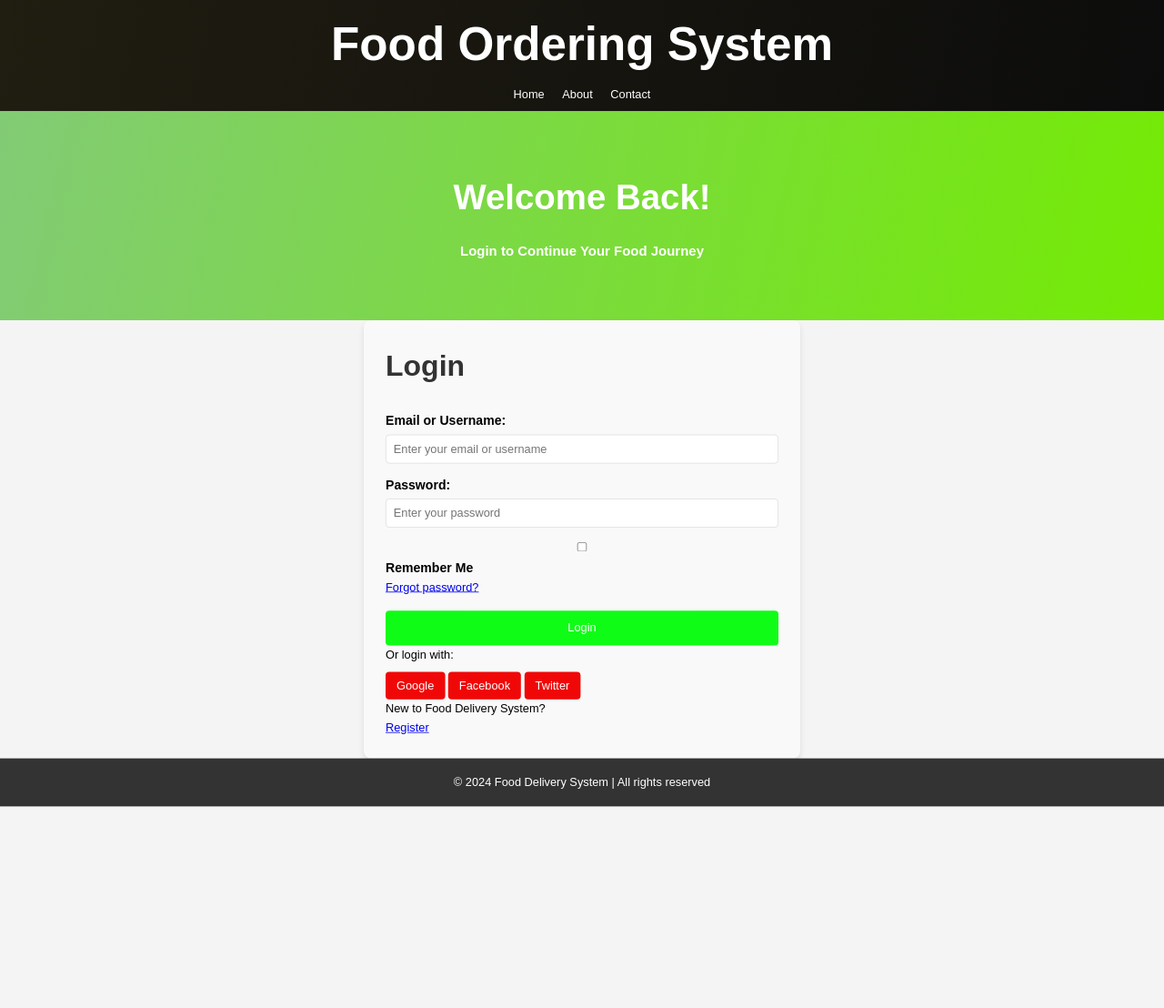
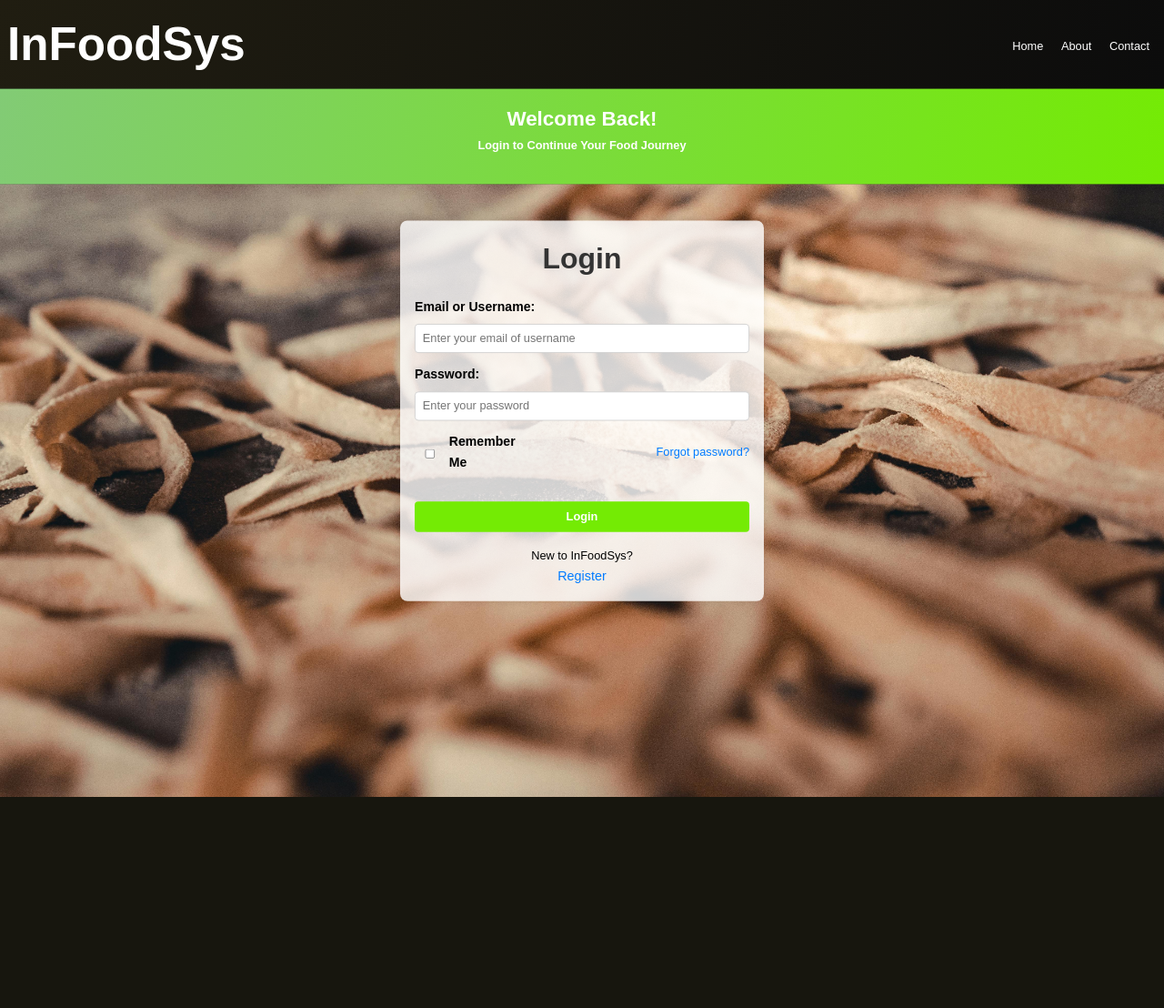
Before and after one commit to sailesh-prasad/Online_Food_Ordering_System, a Django app: template customer/templates/authentication/login.html in a window 1280 px wide; the page is wider, and only the part inside the window is pictured. Shown: that part at 91% size. After the commit the page ends 876 px from the top of that part, so only its background shows below. Run offline with Django 3.2, Linux system fonts and the light colour scheme; the template is opened without the code that fills it, so the values that code supplies are empty.

Commit message:
updatedui

```diff
--- a/customer/admin.py
+++ b/customer/admin.py
@@ -1,5 +1,5 @@
 from django.contrib import admin
-from customer.models import customerUser, Feedback, Contact, Order, State, City, Place
+from customer.models import customerUser, Contact, Order, State, City, Place
 from import_export.admin import ImportExportModelAdmin
 
 class UserAdmin(admin.ModelAdmin):
@@ -12,7 +12,7 @@ admin.site.register(customerUser, UserAdmin)
 class Comments(admin.ModelAdmin):
     list_display = ['stars', 'comments']
 
-admin.site.register(Feedback, Comments)
+
 admin.site.register(Contact)
 
 class StateAdmin(ImportExportModelAdmin):
--- a/customer/templates/authentication/login.html
+++ b/customer/templates/authentication/login.html
@@ -1,55 +1,251 @@
-{% load static %}
+
+{%load static%}
+
 <!DOCTYPE html>
 <html lang="en">
   <head>
-    <meta charset="UTF-8">
-    <meta name="viewport" content="width=device-width, initial-scale=1.0">
+    <meta charset="UTF-8" />
+    <meta name="viewport" content="width=device-width, initial-scale=1.0" />
     <title>Login</title>
-    <link rel="stylesheet" href="{% static 'css/styles.css' %}">
+    <link rel="stylesheet" href="{% static 'css/styles.css' %}" />
     <script>
-        document.addEventListener('DOMContentLoaded', function() {
-            const form = document.querySelector('form');
-            form.addEventListener('submit', function(event) {
-                const email = document.getElementById('email');
-                const password = document.getElementById('password');
+      document.addEventListener("DOMContentLoaded", function () {
+        const form = document.querySelector("form");
+        form.addEventListener("submit", function (event) {
+          const email = document.getElementById("email");
+          const password = document.getElementById("password");
           let valid = true;
 
           if (!email.value) {
             valid = false;
-                    email.classList.add('error');
+            email.classList.add("error");
           } else {
-                    email.classList.remove('error');
+            email.classList.remove("error");
           }
 
           if (!password.value) {
             valid = false;
-                    password.classList.add('error');
+            password.classList.add("error");
           } else {
-                    password.classList.remove('error');
+            password.classList.remove("error");
           }
 
           if (!valid) {
             event.preventDefault();
-                    document.getElementById('error-message').style.display = 'block';
+            document.getElementById("error-message").style.display = "block";
           }
         });
       });
     </script>
     <style>
+      body {
+        background-image: url('{% static "images/background1.jpg" %}');
+        background-size: cover;
+        background-repeat: no-repeat;
+        background-position: center center;
+        font-family: Arial, sans-serif;
+        display: flex;
+        flex-direction: column;
+        min-height: 100vh;
+      }
+
+      .header {
+        display: flex;
+        justify-content: space-between;
+        align-items: center;
+        padding: 10px;
+        background-color: rgba(0, 0, 0, 0.5);
+        color: white;
+      }
+
+      .logo {
+        font-size: 15px;
+        font-weight: bold;
+      }
+
+      .nav a {
+        color: white;
+        margin: 0 10px;
+        text-decoration: none;
+      }
+
+      .hero {
+        background-color: rgba(0, 0, 0, 0.5); /* Corrected background-color */
+        text-align: center;
+        padding: 20px 10px; /* Reduced padding */
+        color: white;
+      }
+
+      .hero h1 {
+        font-size: 28px; /* Reduced font size */
+        margin-bottom: 0px;
+      }
+
+      .hero h3 {
+        font-size: 16px; /* Reduced font size */
+        margin-bottom: 20px;
+      }
+
+      .form-container {
+        max-width: 500px;
+        margin: 50px auto;
+        padding: 20px;
+        background-color: rgba(255, 255, 255, 0.8);
+        border-radius: 10px;
+        box-shadow: 0 0 10px rgba(0, 0, 0, 0.1);
+      }
+
+      .form-container h2 {
+        text-align: center;
+        margin-bottom: 20px;
+      }
+
+      .form-field {
+        margin-bottom: 15px;
+      }
+
+      .form-field label {
+        display: block;
+        margin-bottom: 5px;
+      }
+
+      .form-field input {
+        width: 100%;
+        padding: 10px;
+        border: 1px solid #ccc;
+        border-radius: 5px;
+      }
+
+      .form-options {
+        display: flex;
+        justify-content: space-between;
+        align-items: center;
+        margin-bottom: 20px;
+      }
+
+      .form-options div {
+        display: flex;
+        align-items: center;
+      }
+
+      .form-options input[type="checkbox"] {
+        margin-right: 5px;
+      }
+
+      .form-options a {
+        color: #007bff;
+        text-decoration: none;
+      }
+
+      .form-options a:hover {
+        text-decoration: underline;
+      }
+
+      .submit-btn {
+        width: 100%;
+        padding: 12px;
+        background-color: #74eb04;
+        border: none;
+        border-radius: 5px;
+        font-weight: bold;
+        cursor: pointer;
+        transition: background-color 0.3s;
+      }
+
+      .submit-btn:hover {
+        background-color: #82cb75;
+      }
+
+      .social-login {
+        text-align: center;
+        margin-top: 20px;
+      }
+
+      .social-login p {
+        margin-bottom: 10px;
+      }
+
+      .social-btn {
+        margin: 5px;
+        padding: 10px 20px;
+        border: none;
+        border-radius: 5px;
+        cursor: pointer;
+        transition: background-color 0.3s;
+      }
+
+      .social-btn.google {
+        background-color: #db4437;
+        color: white;
+      }
+
+      .social-btn.facebook {
+        background-color: #3b5998;
+        color: white;
+      }
+
+      .social-btn.twitter {
+        background-color: #1da1f2;
+        color: white;
+      }
+
+
+      .register-prompt {
+        text-align: center;
+        margin-top: 20px;
+      }
+
+      .register-prompt a {
+        color: #007bff;
+        text-decoration: none;
+        font-size: 18px; /* Increased font size */
+      }
+
+      .register-prompt a:hover {
+        text-decoration: underline;
+      }
+
+      .footer {
+        text-align: center;
+        background-color: rgba(0, 0, 0, 0.5);
+        color: white;
+        padding: 20px;
+        width: 100%;
+        margin-top: auto; /* Ensure footer stays at the bottom */
+        position: relative;
+      }
+
       .error {
         border-color: red;
       }
+
       #error-message {
         display: none;
         color: red;
         margin-bottom: 10px;
+      }
+
+      .alert {
+        padding: 10px;
+        margin-bottom: 10px;
+        border-radius: 5px;
+      }
+
+      .alert-danger {
+        background-color: #f8d7da;
+        color: #721c24;
+      }
+
+      .alert-primary {
+        background-color: #cce5ff;
+        color: #004085;
       }
     </style>
   </head>
   <body>
     <!-- Header Section -->
     <header class="header">
-        <div class="logo">Food Ordering System</div>
+      <div class="logo">InFoodSys</div>
       <nav class="nav">
         <a href="{% url 'Home' %}">Home</a>
         <a href="#about">About</a>
@@ -73,19 +269,11 @@
           {% csrf_token %}
 
           <!-- Display messages (Success/Errors) -->
-                {% if messages %}
-                    {% for message in messages %}
-                        {% if message.tags == 'error' %}
-                            <div class="alert alert-danger" role="alert">
-                                {{ message }}
-                            </div>
+          {% if messages %} {% for message in messages %} {% if message.tags == 'error' %}
+          <div class="alert alert-danger" role="alert">{{ message }}</div>
           {% else %}
-                            <div class="alert alert-primary" role="alert">
-                                {{ message }}
-                            </div>
-                        {% endif %}
-                    {% endfor %}
-                {% endif %}
+          <div class="alert alert-primary" role="alert">{{ message }}</div>
+          {% endif %} {% endfor %} {% endif %}
 
           <!-- Error message for empty fields -->
           <div id="error-message">Please fill in all fields.</div>
@@ -93,19 +281,31 @@
           <!-- Email input (Username) -->
           <div class="form-field">
             <label for="email">Email or Username:</label>
-                    <input type="text" id="email" name="email" placeholder="Enter your email or username" required>
+            <input
+              type="text"
+              id="email"
+              name="email"
+              placeholder="Enter your email of username"
+              required
+            />
           </div>
 
           <!-- Password input -->
           <div class="form-field">
             <label for="password">Password:</label>
-                    <input type="password" id="password" name="password" placeholder="Enter your password" required>
+            <input
+              type="password"
+              id="password"
+              name="password"
+              placeholder="Enter your password"
+              required
+            />
           </div>
 
           <!-- Remember Me and Forgot Password -->
           <div class="form-options">
             <div>
-                        <input type="checkbox" id="remember" name="remember">
+              <input type="checkbox" id="remember" name="remember" />
               <label for="remember">Remember Me</label>
             </div>
             <a href="{% url 'password_reset' %}">Forgot password?</a>
@@ -114,26 +314,30 @@
           <!-- Submit button -->
           <button type="submit" class="submit-btn">Login</button>
 
+
           <!-- Social Login Options -->
-                <div class="social-login">
+
+          {% comment %} <div class="social-login">
             <p>Or login with:</p>
             <button type="button" class="social-btn google">Google</button>
             <button type="button" class="social-btn facebook">Facebook</button>
             <button type="button" class="social-btn twitter">Twitter</button>
-                </div>
+          </div> {% endcomment %}
+
+
         </form>
 
         <!-- Register Prompt -->
         <div class="register-prompt">
-                <p>New to Food Delivery System?</p>
+          <p>New to InFoodSys?</p>
           <a href="{% url 'register' %}">Register</a>
         </div>
       </div>
     </section>
 
     <!-- Footer Section -->
-    <footer class="footer">
+    {% comment %} <footer class="footer">
       <p>&copy; 2024 Food Delivery System | All rights reserved</p>
-    </footer>
+    </footer> {% endcomment %}
   </body>
 </html>
--- a/customer/templates/authentication/mainFooter.html
+++ /dev/null
@@ -1,6 +0,0 @@
-</div>
-</div>
-</div>
-</section>
-</body>
-</html>
--- a/customer/templates/home.html
+++ b/customer/templates/home.html
@@ -33,7 +33,7 @@ body {
     flex-direction: column;
     text-align: center;
     color: #fff;
-    background: url('{% static "images/photobackground.jpg" %}') no-repeat center center/cover;
+    background: url('{% static "images/background3.jpg" %}') no-repeat center center/cover;
     height: 100vh;
     position: relative;
 }
--- a/ordering/settings.py
+++ b/ordering/settings.py
@@ -166,7 +166,7 @@ USE_TZ = True
 # https://docs.djangoproject.com/en/4.2/howto/static-files/
 
 
-STATIC_URL = '/static/'
+STATIC_URL = 'static/'
 
 # Point to the exact location of your static files directory
 STATICFILES_DIRS = [
```
Also changed, not shown: customer/templates/authentication/mainHeader.html (deleted, +0 -19 lines), customer/templates/authentication/register.html (+160 -76 lines), customer/templates/static/images/background1.jpg (added), customer/templates/static/images/background3.jpg (added), 3 other files. Lines whose indentation alone changed are shown as unchanged.
